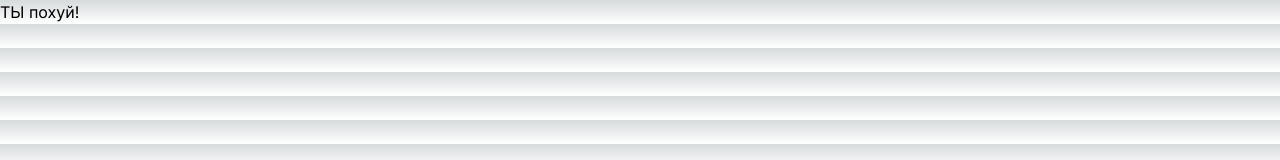
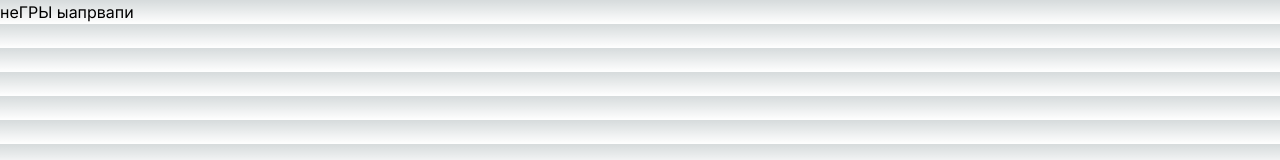
Before and after one commit to ZipperZzZ/portfolio-web, a Next.js app: page / in a window 1280 px wide. Shown: the top 160 px of the page. Built offline with nearby package versions, Linux system fonts and the light colour scheme.

Commit message:
Правка 1

```diff
--- a/app/page.js
+++ b/app/page.js
@@ -2,7 +2,7 @@ import React from 'react'
 
 const page = () => {
   return (
-    <div>ТЫ похуй!</div>
+    <div>неГРЫ ыапрвапи</div>
   )
 }
 
```
